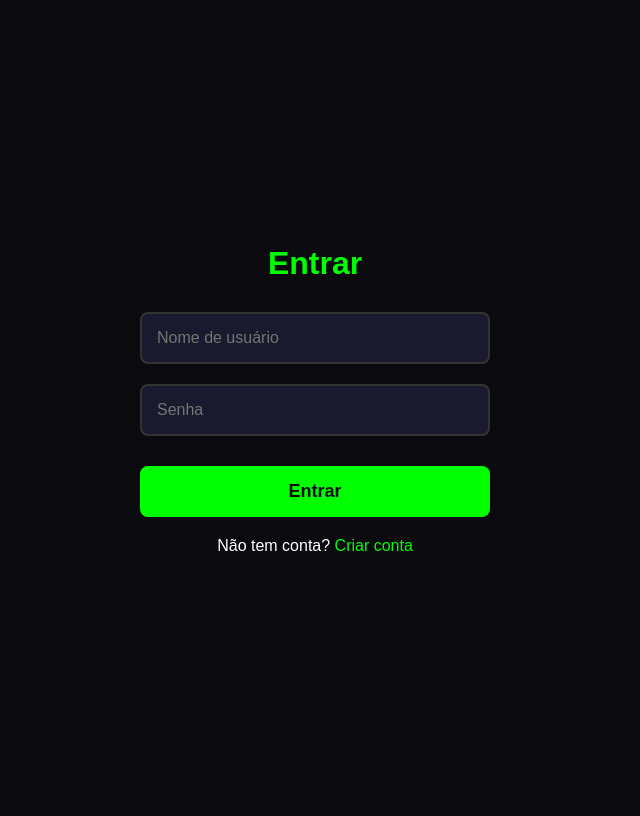
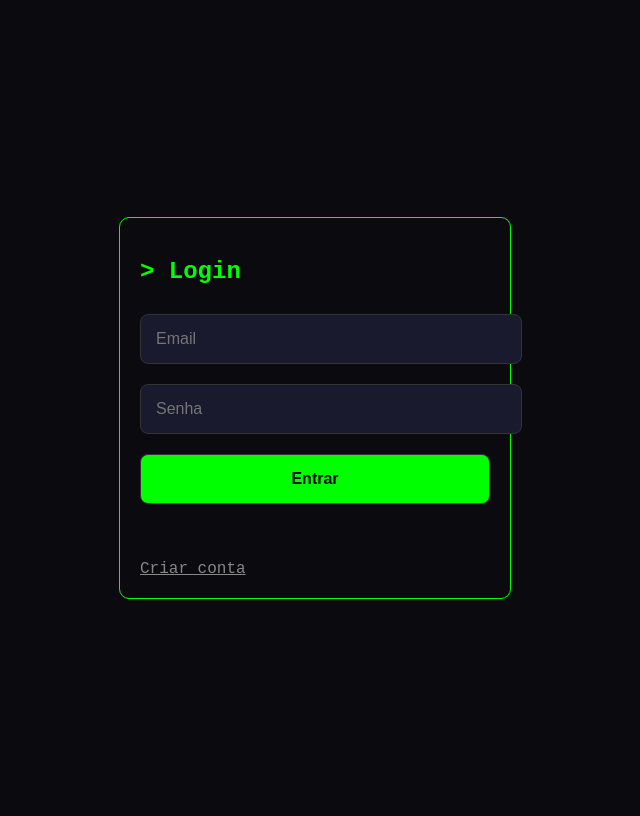
Before and after one commit to durklanez/inteligencia.app, a Flask app: page /login in a window 1280 px wide. Shown: the whole page, without its empty margins (325-965 px from the left). Before the commit the page ends 551 px from the top, so only its background shows below. Run offline with Flask 3, Linux system fonts and the light colour scheme.

Commit message:
Refactor login page with new styles and form handling

```diff
--- a/templates/login.html
+++ b/templates/login.html
@@ -1,30 +1,53 @@
 <!DOCTYPE html>
 <html lang="pt-br">
 <head>
-    <meta charset="UTF-8">
-    <meta name="viewport" content="width=device-width, initial-scale=1.0">
-    <title>Entrar</title>
-    <style>
-        *{margin:0;padding:0;box-sizing:border-box}
-        body{background:#0A0A0F;color:white;font-family:Arial,sans-serif;height:100vh;display:flex;align-items:center;justify-content:center}
-        .container{width:350px;text-align:center}
-        h1{font-size:32px;margin-bottom:20px;color:#00FF00}
-        input{width:100%;padding:15px;margin:10px 0;background:#1A1A2E;border:2px solid #333;border-radius:8px;color:white;font-size:16px}
-        .btn{width:100%;padding:15px;margin:20px 0;background:#00FF00;color:#0A0A0F;border:none;border-radius:8px;font-size:18px;font-weight:bold;cursor:pointer}
-        .erro{color:red;margin-bottom:10px}
-        a{color:#00FF00;text-decoration:none}
-    </style>
+<meta charset="UTF-8"><meta name="viewport" content="width=device-width, initial-scale=1.0">
+<title>Login</title>
+<style>
+body{background:#0A0A0F;color:#00FF00;font-family:'Courier New',monospace;display:flex;align-items:center;justify-content:center;height:100vh}
+.box{width:90%;max-width:350px;border:1px solid #00FF00;padding:20px;border-radius:10px}
+input,button{width:100%;padding:15px;margin:10px 0;background:#1A1A2E;border:1px solid #333;color:#00FF00;border-radius:8px;font-size:16px}
+button{background:#00FF00;color:#0A0A0F;font-weight:bold;cursor:pointer}
+button:hover{box-shadow:0 0 15px #00FF00}
+#msg{color:#FF5555;text-align:center;margin-top:10px;height:20px}
+</style>
 </head>
 <body>
-    <div class="container">
-        <h1>Entrar</h1>
-        {% if erro %}<div class="erro">{{ erro }}</div>{% endif %}
-        <form method="POST">
-            <input type="text" name="usuario" placeholder="Nome de usuário" required>
-            <input type="password" name="senha" placeholder="Senha" required>
-            <button class="btn" type="submit">Entrar</button>
-        </form>
-        <p>Não tem conta? <a href="/register">Criar conta</a></p>
-    </div>
+<div class="box">
+<h2>> Login</h2>
+
+<form id="loginForm"> <!-- Agora é form, mas vamos travar ele -->
+<input id="email" type="email" placeholder="Email" required>
+<input id="pass" type="password" placeholder="Senha" required>
+<button>Entrar</button>
+<p id="msg"></p>
+</form>
+
+<a href="/register" style="color:#888">Criar conta</a>
+</div>
+
+<script>
+document.getElementById('loginForm').addEventListener('submit', async function(e){
+  e.preventDefault(); // << ISSO AQUI TRAVA O GET. É A SOLUÇÃO
+  let msg = document.getElementById('msg');
+  msg.innerText = 'Entrando...';
+
+  let e_mail = document.getElementById('email').value;
+  let p = document.getElementById('pass').value;
+
+  let r = await fetch('/api/login',{
+    method:'POST',
+    headers:{'Content-Type':'application/json'},
+    body:JSON.stringify({email:e_mail,password:p})
+  });
+  let d = await r.json();
+
+  if(d.status==='ok'){
+    window.location.href = '/dashboard'; // VAI PRA PÁGINA DE TRABALHO
+  } else {
+    msg.innerText = d.msg || 'Email ou senha inválidos';
+  }
+});
+</script>
 </body>
 </html>
```
